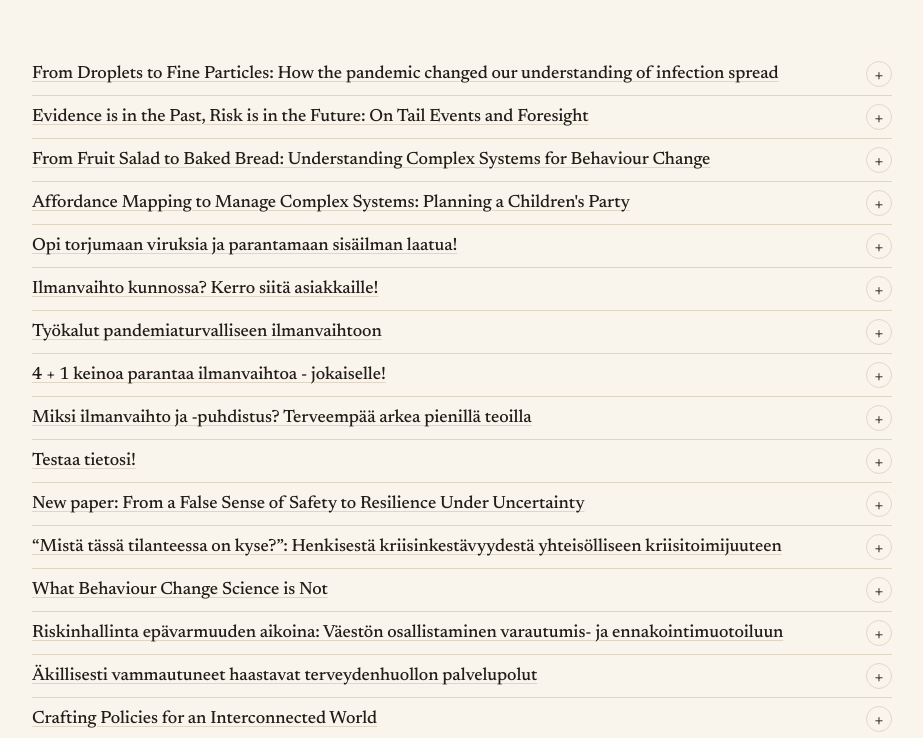
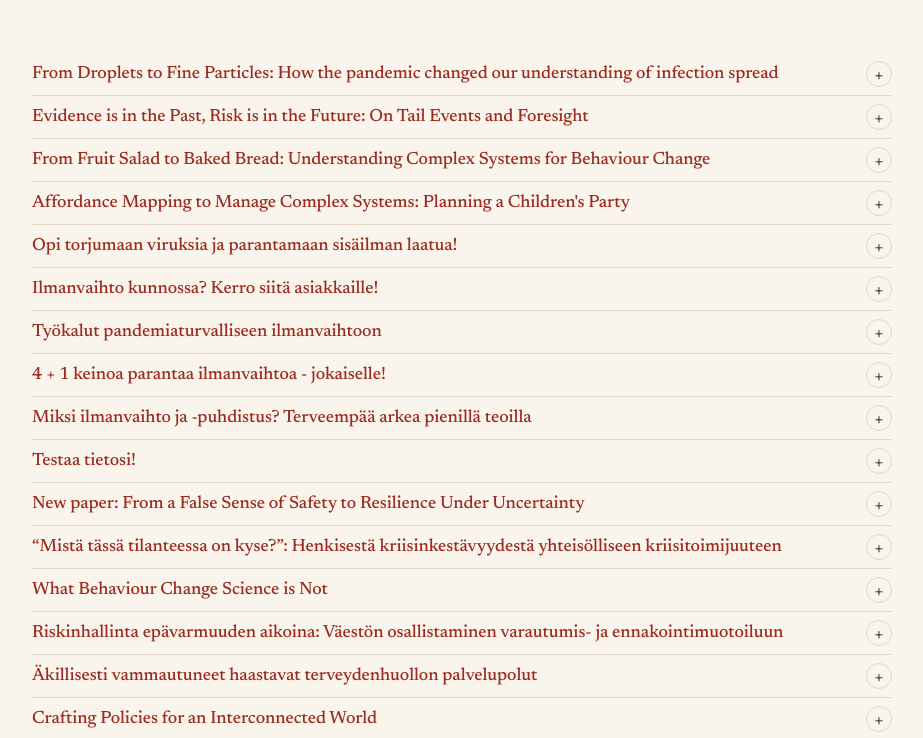
Before and after one commit to heinonmatti/mattiheino-site, an Astro site: page / in a window 1280 px wide. Shown: the part 901-1639 px from the top of the page, without its empty margins (178-1101 px from the left). Built offline with nearby package versions, Linux system fonts and the light colour scheme; Astro itself is replaced by a stand-in of ours; no server answers.

Commit message:
style(home): list titles red (no underline), match other links

```diff
--- a/src/styles/global.css
+++ b/src/styles/global.css
@@ -448,17 +448,11 @@ img { max-width: 100%; height: auto; display: block; }
   font-size: 1.04em;
   font-weight: 500;
   letter-spacing: -0.005em;
-  color: var(--ink);
-  text-decoration: underline;
-  text-decoration-color: var(--rule);
-  text-decoration-thickness: 1px;
-  text-underline-offset: 3px;
-  transition: color 0.15s, text-decoration-color 0.15s;
+  color: var(--red);
+  text-decoration: none;
+  transition: color 0.15s;
 }
-.lh-ttl:hover {
-  color: var(--red);
-  text-decoration-color: var(--red);
-}
+.lh-ttl:hover { color: var(--red-deep); }
 
 .lh-x {
   flex: none;
```
